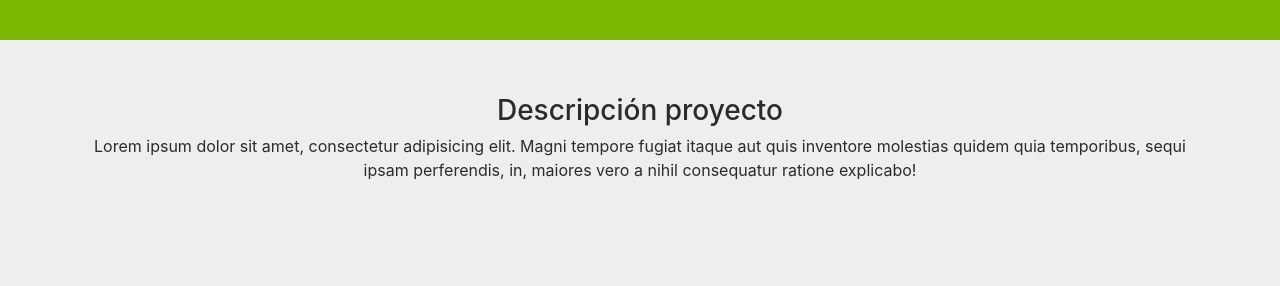
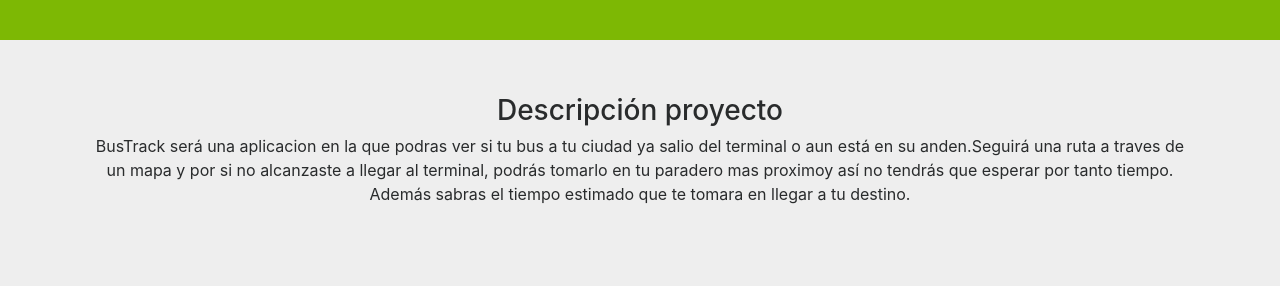
Before and after one commit to felipe0703/trabajoRedes, a plain HTML site: page web/index.html in a window 1280 px wide. Shown: the part 1360-1646 px from the top of the page. Drawn offline with nearby package versions, Linux system fonts and the light colour scheme; a script that the page names is missing.

Commit message:
agregar descripcion, web zip para subir al server

```diff
--- a/web/css/estilos.css
+++ b/web/css/estilos.css
@@ -50,6 +50,3 @@
  	width:33%;
  	height: 30%	;
 }
-/*.bg-inverse {
-    background-color: rgba(41, 43, 44, 0.65)!important;
-}*/
--- a/web/index.html
+++ b/web/index.html
@@ -87,14 +87,13 @@
     <section id="descripcion" class="text-center">
         <div class="container">
           <h2 class="h3">Descripción proyecto</h2>
-          <p>Lorem ipsum dolor sit amet, consectetur adipisicing elit. Magni tempore fugiat itaque aut quis inventore molestias quidem quia temporibus, sequi ipsam perferendis, in, maiores vero a nihil consequatur ratione explicabo!</p>
+          <p>BusTrack será una aplicacion en la que podras ver si tu bus a tu ciudad ya salio del terminal o aun está en su anden.Seguirá una ruta a traves de un mapa y por si no alcanzaste a llegar al terminal, podrás tomarlo en tu paradero mas proximoy así no tendrás que esperar por tanto tiempo. Además sabras el tiempo estimado que te tomara en llegar a tu destino.</p>
         </div>
     </section>
     <!-- fin descripcion -->
 
     <!-- MAPA TERMINAL -->
     <section id="mapa">
-     <!--  <iframe src="https://www.google.com/maps/embed?pb=!1m18!1m12!1m3!1d3064.644991695886!2d-73.23790318462234!3d-39.81495437943957!2m3!1f0!2f0!3f0!3m2!1i1024!2i768!4f13.1!3m3!1m2!1s0x9615ee7949c27e97%3A0xcb4ed9c6d8d05b23!2sTerminal+Valdivia!5e0!3m2!1ses!2scl!4v1505507438180" width="100%" height="400" frameborder="0" style="border:0" allowfullscreen></iframe> -->
      <iframe src="https://www.google.com/maps/d/embed?mid=1V0B_N-nyowQ-7wqeqHrKJTLbfkA" width="100%" height="400" frameborder="0" style="border:0" allowfullscreen></iframe>
     </section>
     <!-- FIN MAPA -->
```
Also changed, not shown: 1 other file.
